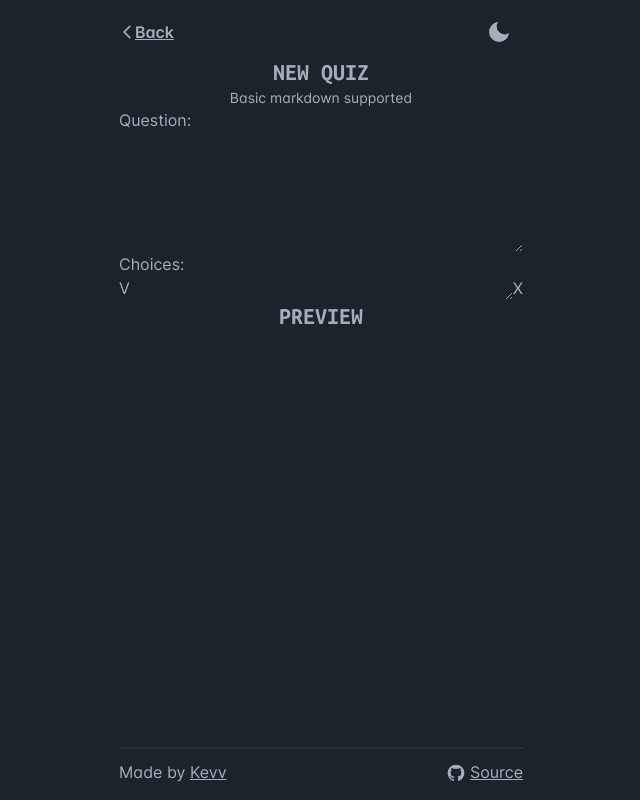
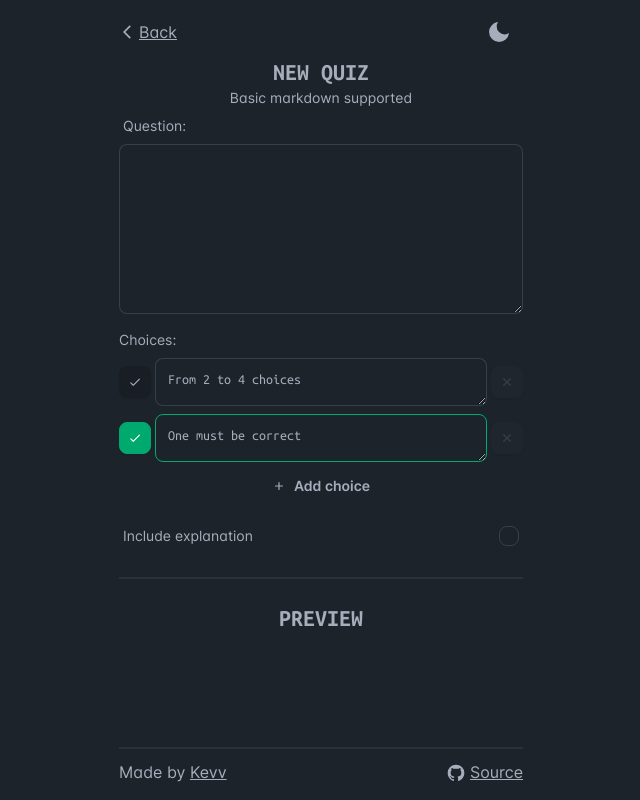
Before and after one commit to ikanadev/trivue, a Vue app: page /new in a window 1280 px wide. Shown: the whole page, without its empty margins (319-959 px from the left). Built offline with nearby package versions, Linux system fonts and the light colour scheme.

Commit message:
New quiz form

```diff
--- /dev/null
+++ b/src/components/icons/IconClose.vue
@@ -0,0 +1,14 @@
+
+<template>
+  <svg xmlns="http://www.w3.org/2000/svg" width="1em" height="1em" viewBox="0 0 24 24">
+    <path fill="currentColor"
+      d="M18.3 5.71a.996.996 0 0 0-1.41 0L12 10.59L7.11 5.7A.996.996 0 1 0 5.7 7.11L10.59 12L5.7 16.89a.996.996 0 1 0 1.41 1.41L12 13.41l4.89 4.89a.996.996 0 1 0 1.41-1.41L13.41 12l4.89-4.89c.38-.38.38-1.02 0-1.4z">
+    </path>
+  </svg>
+</template>
+
+<script lang="ts">
+export default {
+  name: 'IcRoundClose'
+}
+</script>
--- /dev/null
+++ b/src/components/icons/IconPlus.vue
@@ -0,0 +1,12 @@
+<template>
+  <svg xmlns="http://www.w3.org/2000/svg" width="1em" height="1em" viewBox="0 0 24 24">
+    <path fill="currentColor" d="M18 12.998h-5v5a1 1 0 0 1-2 0v-5H6a1 1 0 0 1 0-2h5v-5a1 1 0 0 1 2 0v5h5a1 1 0 0 1 0 2z">
+    </path>
+  </svg>
+</template>
+
+<script lang="ts">
+export default {
+  name: 'IcRoundPlus'
+}
+</script>
--- a/src/views/NewQuiz.vue
+++ b/src/views/NewQuiz.vue
@@ -1,37 +1,94 @@
 <script setup lang="ts">
 import ThemeButton from '@/components/ThemeButton.vue';
 import IconChevBack from '@/components/icons/IconChevBack.vue';
+import IconCheck from '@/components/icons/IconCheck.vue';
+import IconClose from '@/components/icons/IconClose.vue';
+import IconPlus from '@/components/icons/IconPlus.vue';
+import { RouterLink } from 'vue-router';
 
-import { RouterLink } from 'vue-router';
 import { ref } from 'vue';
 
+type FormChoice = { text: string, correct: boolean };
+const defaultChoices = [{ text: 'From 2 to 4 choices', correct: false }, { text: 'One must be correct', correct: true }];
+
 const question = ref('');
+const choices = ref<FormChoice[]>(defaultChoices);
+const includeExplanation = ref(false);
+const explanation = ref('');
+
+function markAsCorrect(choice: FormChoice) {
+  const prev = choices.value.find(c => c.correct);
+  if (prev) prev.correct = false;
+  choice.correct = true;
+}
+
+function deleteChoice(index: number) {
+  const choice = choices.value[index];
+  if (choice.correct) {
+    choices.value[(index + 1) % choices.value.length].correct = true;
+  }
+  choices.value.splice(index, 1);
+}
+
 </script>
 <template>
   <main class="py2">
     <div class="flex justify-between items-center">
-      <RouterLink :to="{name: 'home'}" class="flex items-center underline underline-2 underline-offset-3 font-semibold">
-        <IconChevBack class="mt1 me1" />
+      <RouterLink :to="{ name: 'home' }" class="link flex items-center">
+        <IconChevBack class="me-1" />
         <span>Back</span>
       </RouterLink>
       <ThemeButton />
     </div>
     <h1 class="text-2xl text-main font-semibold text-center font-mono">NEW QUIZ</h1>
     <p class="text-center text-sm">Basic markdown supported</p>
-    <div class="flex flex-col">
-      <label for="question_body" class="mb0.5">Question:</label>
-      <textarea v-model="question" id="question_body"
-        class="font-mono bg-transparent py1 px2 b-main b-3 focus:outline-none focus:shadow-focus-main" rows="5">
-      </textarea>
-      <p class="mb0.5 mt2">Choices:</p>
-      <div class="flex items-center">
-        <div>V</div>
-        <textarea v-model="question" id="question_body"
-          class="font-mono bg-transparent py1 px2 b-secondary b-3 focus:outline-none focus:shadow-focus-main flex-1" rows="1">
+    <div class="flex flex-col gap-4">
+      <div class="form-control">
+        <label class="label" for="question_body">
+          <span class="label-text">Question:</span>
+        </label>
+        <textarea v-model="question" id="question_body" class="textarea textarea-bordered textarea-sm font-mono" rows="5">
         </textarea>
-        <div>X</div>
+      </div>
+      <div class="flex flex-col gap-2">
+        <p class="label-text">Choices:</p>
+        <div v-for="choice, index in choices" class="flex items-center gap-1">
+          <button class="btn btn-square btn-sm" :class="{ 'btn-success text-white': choice.correct }"
+            @click="markAsCorrect(choice)">
+            <IconCheck />
+          </button>
+          <textarea :value="choice.text" @input="choice.text = ($event.target as HTMLInputElement).value"
+            :class="{ 'textarea-success': choice.correct }"
+            class="textarea textarea-sm textarea-bordered font-mono flex-1" rows="1">
+          </textarea>
+          <button @click="deleteChoice(index)" :class="{ 'btn-disabled': choices.length <= 2 }"
+            class="btn btn-square btn-sm btn-error text-white">
+            <IconClose />
+          </button>
+        </div>
+        <button v-if="choices.length < 4" @click="choices.push({ text: '', correct: false })"
+          class="btn btn-sm btn-neutral btn-ghost">
+          <IconPlus />Add choice
+        </button>
+      </div>
+      <div>
+        <div class="form-control">
+          <label class="label cursor-pointer">
+            <span class="label-text">Include explanation</span>
+            <input type="checkbox" class="checkbox checkbox-sm" v-model="includeExplanation" />
+          </label>
+        </div>
+        <div v-if="includeExplanation" class="form-control">
+          <label class="label" for="question_explanation">
+            <span class="label-text">Explanation:</span>
+          </label>
+          <textarea v-model="explanation" id="question_explanation"
+            class="textarea textarea-bordered textarea-sm font-mono" rows="5">
+        </textarea>
+        </div>
       </div>
     </div>
+    <div class="divider"></div>
     <h1 class="text-2xl text-main font-semibold text-center font-mono">PREVIEW</h1>
   </main>
 </template>
```
